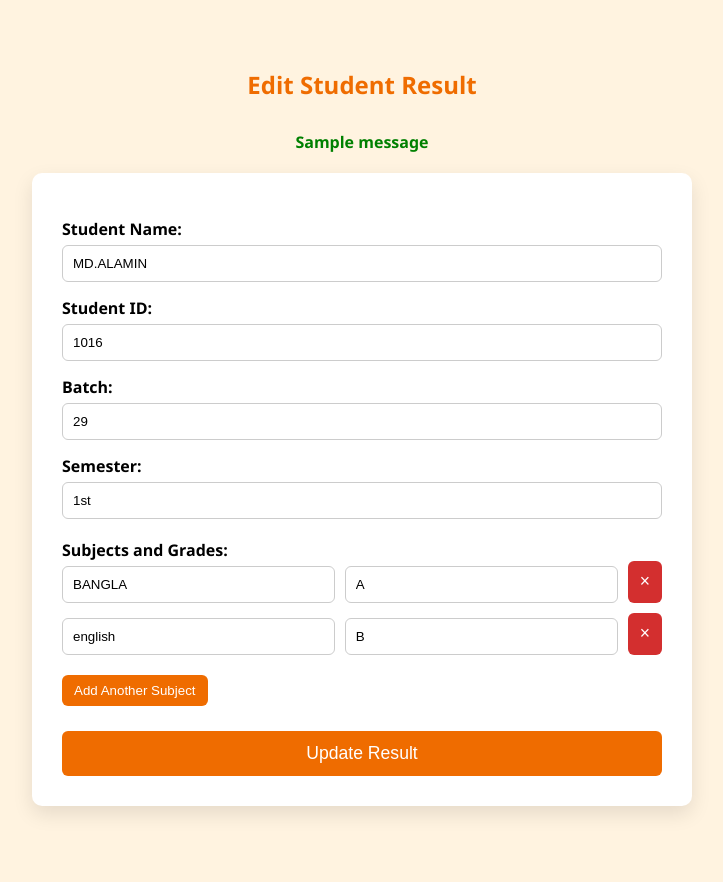
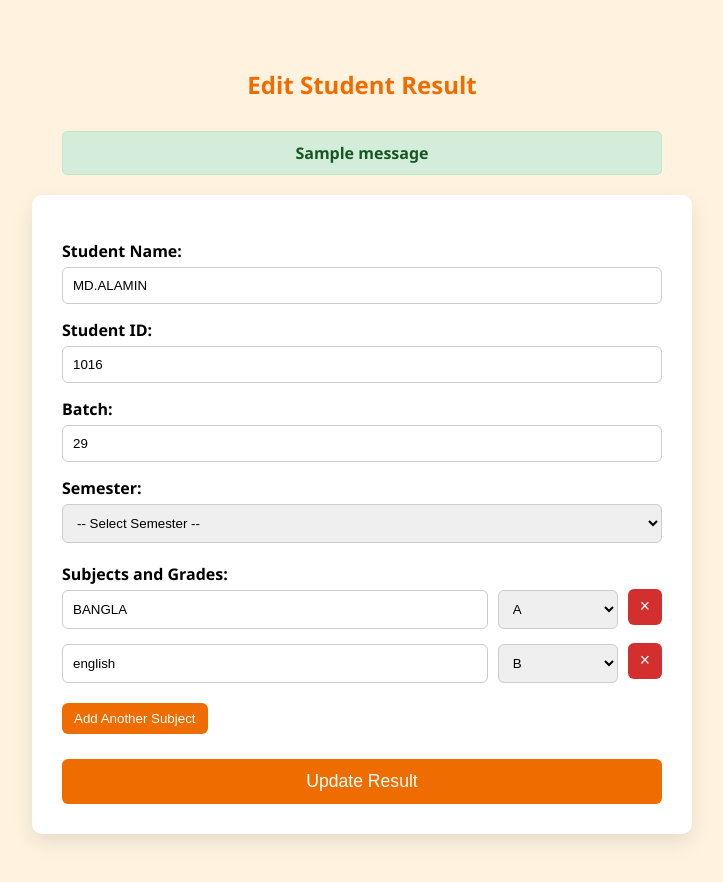
Before and after one commit to rupok211/fcub_result_app, a Flask app: page /admin/edit-result/1 in a window 1280 px wide. Shown: the whole page, without its empty margins (278-1001 px from the left). Before the commit the page ends 814 px from the top, so only its background shows below. Run offline with Flask 3, Linux system fonts and the light colour scheme; a user stored in the database is signed in; tables that the repository leaves empty hold one stand-in row (values such as "Sample post"); one stand-in notice (Sample message) is shown.

Commit message:
Update admin_add_edit_result.html

```diff
--- a/templates/admin_add_edit_result.html
+++ b/templates/admin_add_edit_result.html
@@ -3,7 +3,6 @@
 <head>
     <title>Edit Result - FCUB Admin</title>
     <style>
-        /* Use the same styling as add form */
         body {
             font-family: 'Segoe UI', Tahoma, Geneva, Verdana, sans-serif;
             padding: 40px;
@@ -27,7 +26,7 @@
             margin-top: 15px;
             display: block;
         }
-        input[type="text"] {
+        input[type="text"], select {
             width: 100%;
             padding: 10px;
             margin-top: 5px;
@@ -45,6 +44,9 @@
         }
         .subject-group input {
             flex: 1;
+        }
+        .subject-group select {
+            width: 120px;
         }
         button.add-subject-btn {
             margin-top: 10px;
@@ -80,15 +82,39 @@
             cursor: pointer;
             padding: 0 12px;
             font-size: 1.1em;
+            align-self: center;
+            height: 36px;
         }
         button.remove-btn:hover {
             background-color: #9a0007;
         }
+
+        /* Flash message styles */
         .flash-message {
             text-align: center;
             font-weight: bold;
             margin-bottom: 20px;
-            color: green;
+            padding: 10px;
+            border-radius: 5px;
+            max-width: 600px;
+            margin-left: auto;
+            margin-right: auto;
+            box-sizing: border-box;
+        }
+        .flash-message.success {
+            color: #155724;
+            background-color: #d4edda;
+            border: 1px solid #c3e6cb;
+        }
+        .flash-message.danger {
+            color: #721c24;
+            background-color: #f8d7da;
+            border: 1px solid #f5c6cb;
+        }
+        .flash-message.warning {
+            color: #856404;
+            background-color: #fff3cd;
+            border: 1px solid #ffeeba;
         }
     </style>
     <script>
@@ -97,8 +123,18 @@
             const div = document.createElement('div');
             div.classList.add('subject-group');
             div.innerHTML = `
-                <input type="text" name="subject_names[]" placeholder="Subject Name" required>
-                <input type="text" name="grades[]" placeholder="Grade" required>
+                <input type="text" name="subject_names[]" placeholder="Subject Name" required pattern="[a-zA-Z0-9\\s]+" title="Only letters, numbers, and spaces allowed">
+                <select name="grades[]" required>
+                    <option value="">Select Grade</option>
+                    <option value="A+">A+</option>
+                    <option value="A">A</option>
+                    <option value="A-">A-</option>
+                    <option value="B+">B+</option>
+                    <option value="B">B</option>
+                    <option value="C">C</option>
+                    <option value="D">D</option>
+                    <option value="F">F</option>
+                </select>
                 <button type="button" class="remove-btn" onclick="this.parentElement.remove()">×</button>
             `;
             container.appendChild(div);
@@ -109,9 +145,12 @@
 
     <h2>Edit Student Result</h2>
 
-    {% with messages = get_flashed_messages(category_filter=["success", "danger"]) %}
+    <!-- Flash messages show here -->
+    {% with messages = get_flashed_messages(with_categories=true) %}
       {% if messages %}
-        <div class="flash-message">{{ messages[0] }}</div>
+        {% for category, message in messages %}
+          <div class="flash-message {{ category }}">{{ message }}</div>
+        {% endfor %}
       {% endif %}
     {% endwith %}
 
@@ -126,14 +165,34 @@
         <input type="text" name="batch" value="{{ result.batch }}" required>
 
         <label>Semester:</label>
-        <input type="text" name="semester" value="{{ result.semester }}" required>
+        <select name="semester" required>
+            <option value="">-- Select Semester --</option>
+            <option value="First Semester" {{ 'selected' if result.semester == 'First Semester' else '' }}>First Semester</option>
+            <option value="Second Semester" {{ 'selected' if result.semester == 'Second Semester' else '' }}>Second Semester</option>
+            <option value="Third Semester" {{ 'selected' if result.semester == 'Third Semester' else '' }}>Third Semester</option>
+            <option value="Fourth Semester" {{ 'selected' if result.semester == 'Fourth Semester' else '' }}>Fourth Semester</option>
+            <option value="Fifth Semester" {{ 'selected' if result.semester == 'Fifth Semester' else '' }}>Fifth Semester</option>
+            <option value="Sixth Semester" {{ 'selected' if result.semester == 'Sixth Semester' else '' }}>Sixth Semester</option>
+            <option value="Seventh Semester" {{ 'selected' if result.semester == 'Seventh Semester' else '' }}>Seventh Semester</option>
+            <option value="Eighth Semester" {{ 'selected' if result.semester == 'Eighth Semester' else '' }}>Eighth Semester</option>
+        </select>
 
         <div id="subjects-container" class="subjects-container">
             <label>Subjects and Grades:</label>
             {% for subject in subjects %}
             <div class="subject-group">
-                <input type="text" name="subject_names[]" value="{{ subject.subject_name }}" required>
-                <input type="text" name="grades[]" value="{{ subject.grade }}" required>
+                <input type="text" name="subject_names[]" value="{{ subject.subject_name }}" required pattern="[a-zA-Z0-9\s]+" title="Only letters, numbers, and spaces allowed">
+                <select name="grades[]" required>
+                    <option value="">Select Grade</option>
+                    <option value="A+" {{ 'selected' if subject.grade == 'A+' else '' }}>A+</option>
+                    <option value="A" {{ 'selected' if subject.grade == 'A' else '' }}>A</option>
+                    <option value="A-" {{ 'selected' if subject.grade == 'A-' else '' }}>A-</option>
+                    <option value="B+" {{ 'selected' if subject.grade == 'B+' else '' }}>B+</option>
+                    <option value="B" {{ 'selected' if subject.grade == 'B' else '' }}>B</option>
+                    <option value="C" {{ 'selected' if subject.grade == 'C' else '' }}>C</option>
+                    <option value="D" {{ 'selected' if subject.grade == 'D' else '' }}>D</option>
+                    <option value="F" {{ 'selected' if subject.grade == 'F' else '' }}>F</option>
+                </select>
                 <button type="button" class="remove-btn" onclick="this.parentElement.remove()">×</button>
             </div>
             {% endfor %}
```
